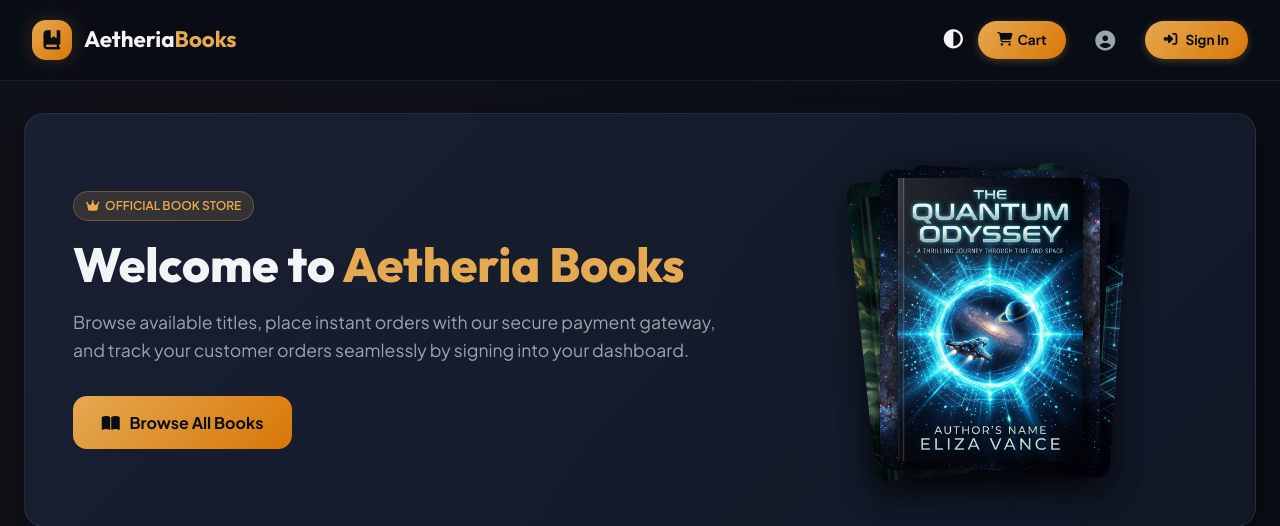
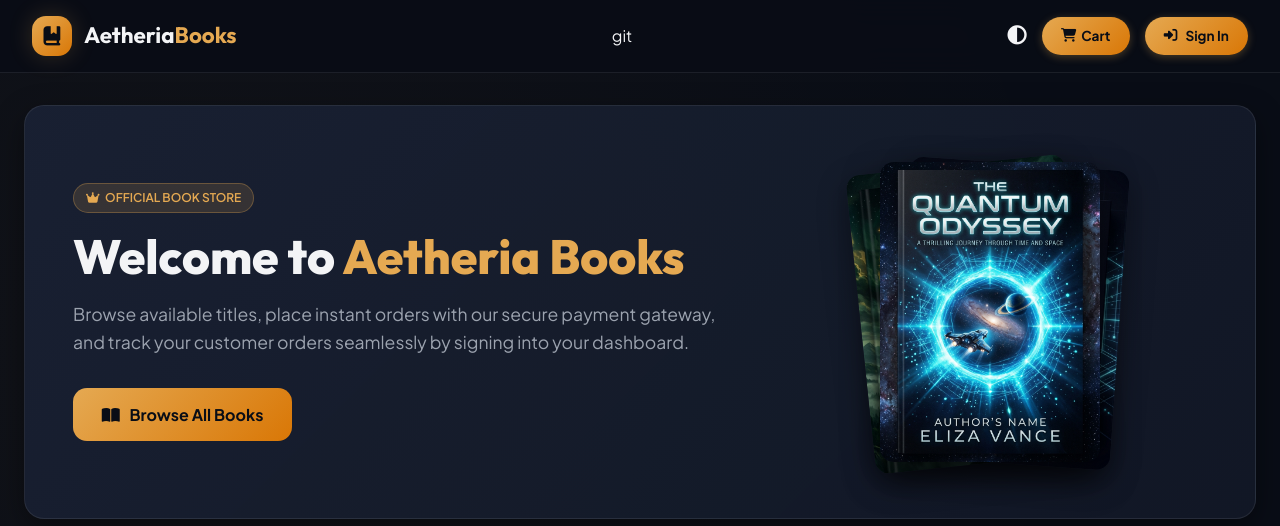
Before and after one commit to Mavitha/OnlineBookStore, a PHP site: page / in a window 1280 px wide. Shown: the top 526 px of the page. Run offline with PHP 8.4, Linux system fonts and the light colour scheme; data comes from the database, SQL or seed files in the repository.

Commit message:
final check 3

```diff
--- a/fronend/index.php
+++ b/fronend/index.php
@@ -72,7 +72,7 @@ try {
           <div class="logo-text">Aetheria<span>Books</span></div>
         </a>
 
-
+        git
 
         <div class="nav-actions" style="display: flex; align-items: center;">
           <!-- Theme Toggle -->
@@ -98,15 +98,6 @@ try {
             <span id="cartBadgeCount" style="display: none; background: var(--accent-red, #ff4757); color: white; border-radius: 50%; padding: 2px 6px; font-size: 0.7rem; font-weight: bold; position: absolute; top: -8px; right: -8px;">0</span>
           </a>
 
-          <!-- User Alias Icon -->
-          <a
-            href="user-dashboard.html"
-            class="nav-link"
-            title="User Dashboard"
-            style="font-size: 1.25rem; margin-right: 15px"
-          >
-            <i class="fa-solid fa-circle-user"></i>
-          </a>
 
           <!-- Sign In button (Updated to login.php) -->
           <a href="login.php" class="role-btn active">
```
